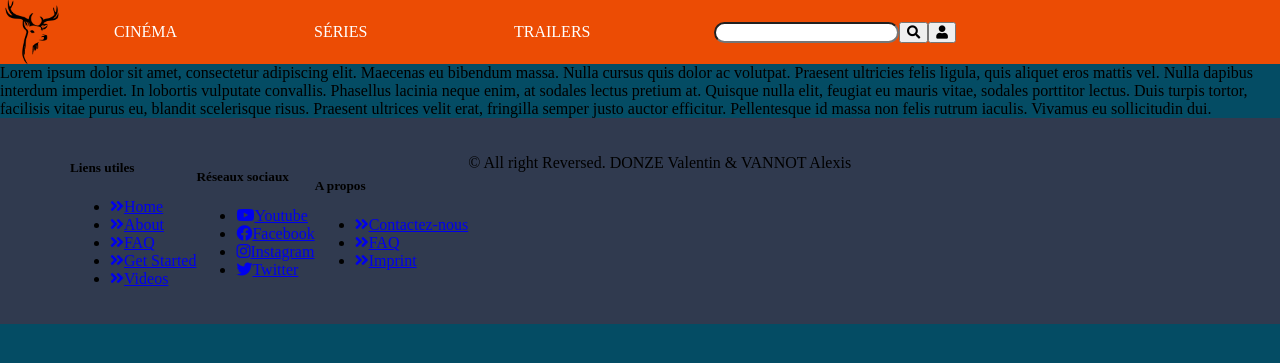
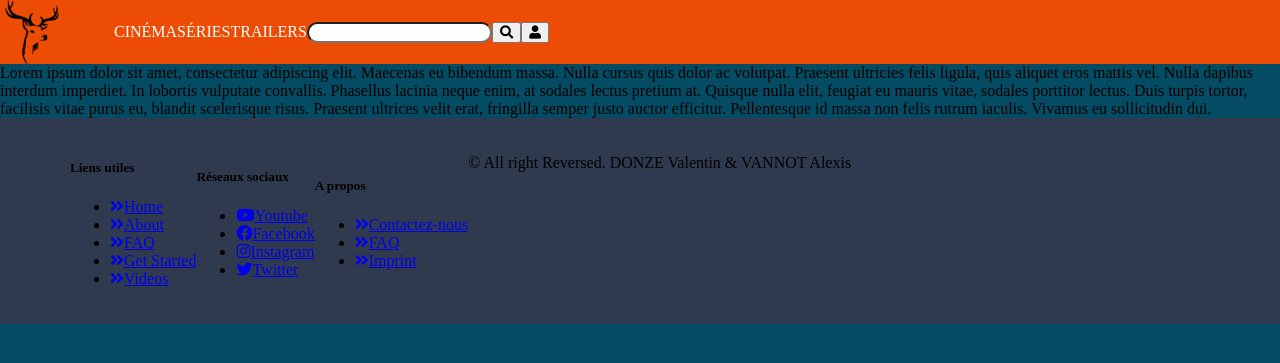
Before and after one commit to VannotAlexi0x73/Web-Project, a PHP site: page / in a window 1280 px wide. Shown: the top 363 px of the page. Run offline with PHP 8.4, Linux system fonts and the light colour scheme.

Commit message:
[ADD] favicon + modifs header

```diff
--- a/css/header.css
+++ b/css/header.css
@@ -6,7 +6,6 @@ header {
 }
 
 header nav {
-    top: 0px;
     margin-left: 50px;
     display: flex;
     flex-direction: row;
@@ -14,11 +13,20 @@ header nav {
 }
 
 header nav a {
-    display: inline-block;
-    width: 200px;
+    display: flex;
+    flex-direction: row;
     text-decoration: none;
     color: #ffffff;
+    justify-content: center;
+    flex-shrink: 1;
+    width: ;
+}
 
+#user {
+    display: flex;
+    flex-direction: row;
+    text-decoration: none;
+    vertical-align: central;
 }
 
 header nav a:hover {
```
Also changed, not shown: img/favicon.png (added), img/favicon1.png (added).
